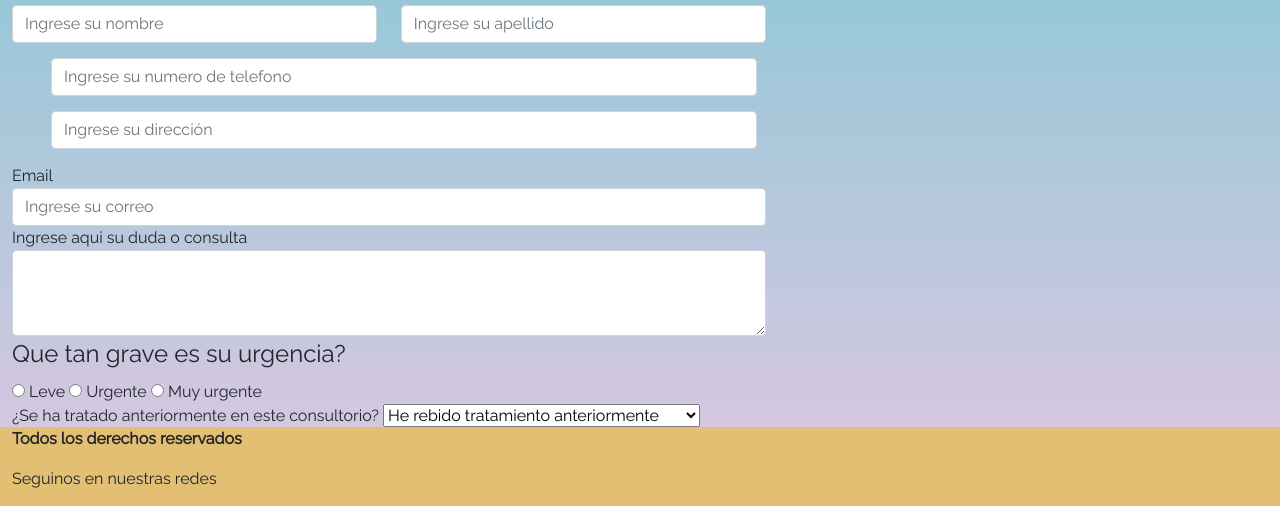
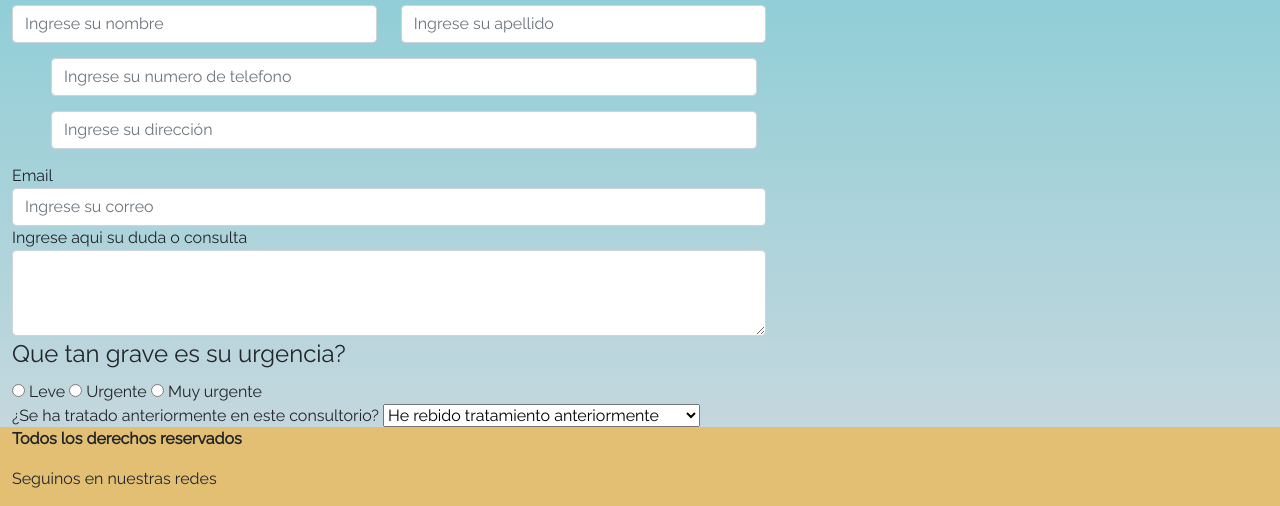
Before and after one commit to TomasBruera/Mi_Pagina_Web, a website: page contacto.html in a window 1280 px wide. Shown: the part 245-751 px from the top of the page. Drawn offline with nearby package versions, Linux system fonts and the light colour scheme.

Commit message:
NuevoBackground

```diff
--- a/EstiloCompleto13.css
+++ b/EstiloCompleto13.css
@@ -6,7 +6,7 @@
 
 /* fondo body */
 body {
-background:linear-gradient(to top, #e2c7e2 0%, #74c9d3 100%);
+    background:linear-gradient(to top, #cfd9df 0%, #74c9d3 100%);
 }
 /* fondo body */
 
```
